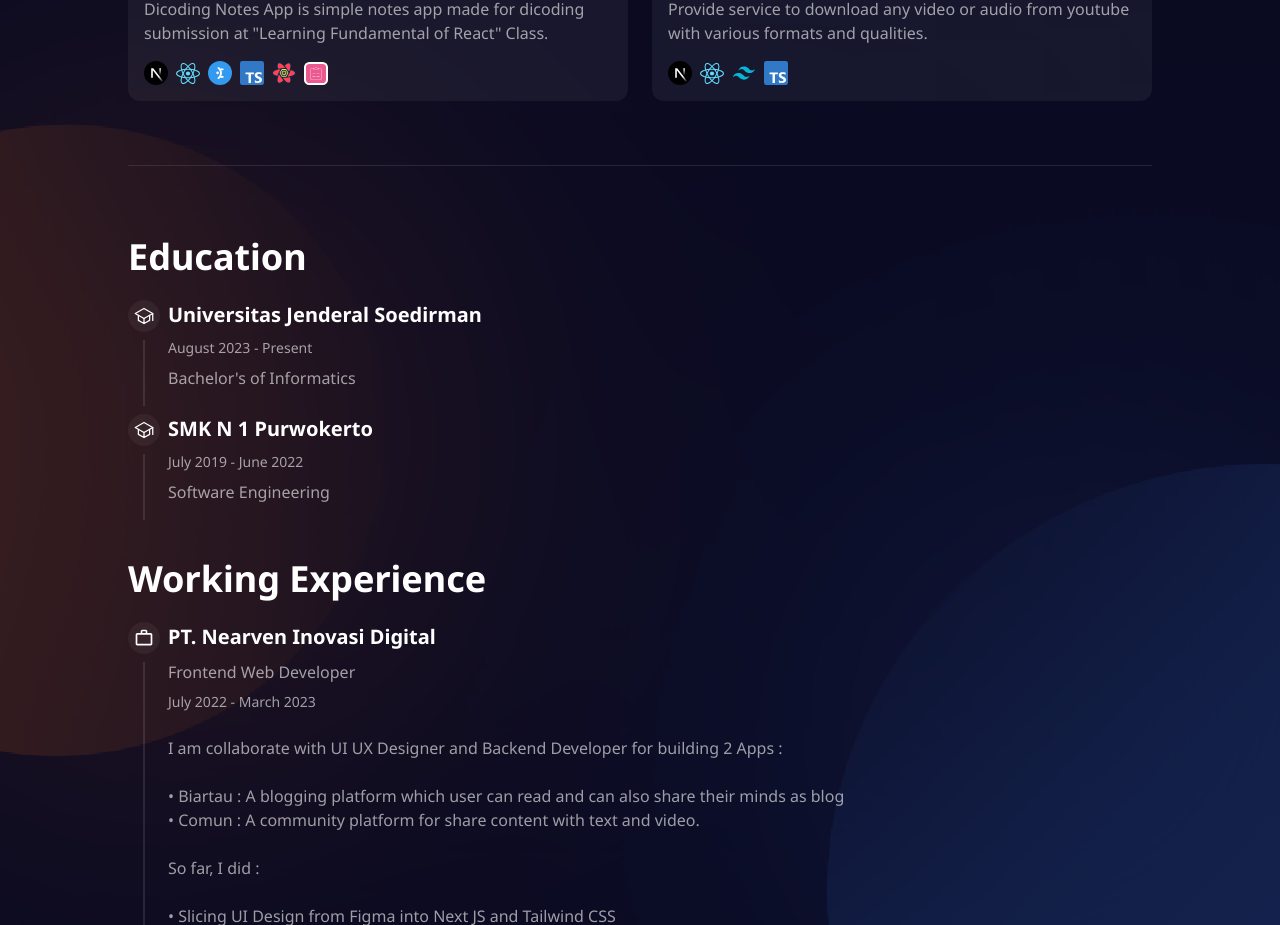
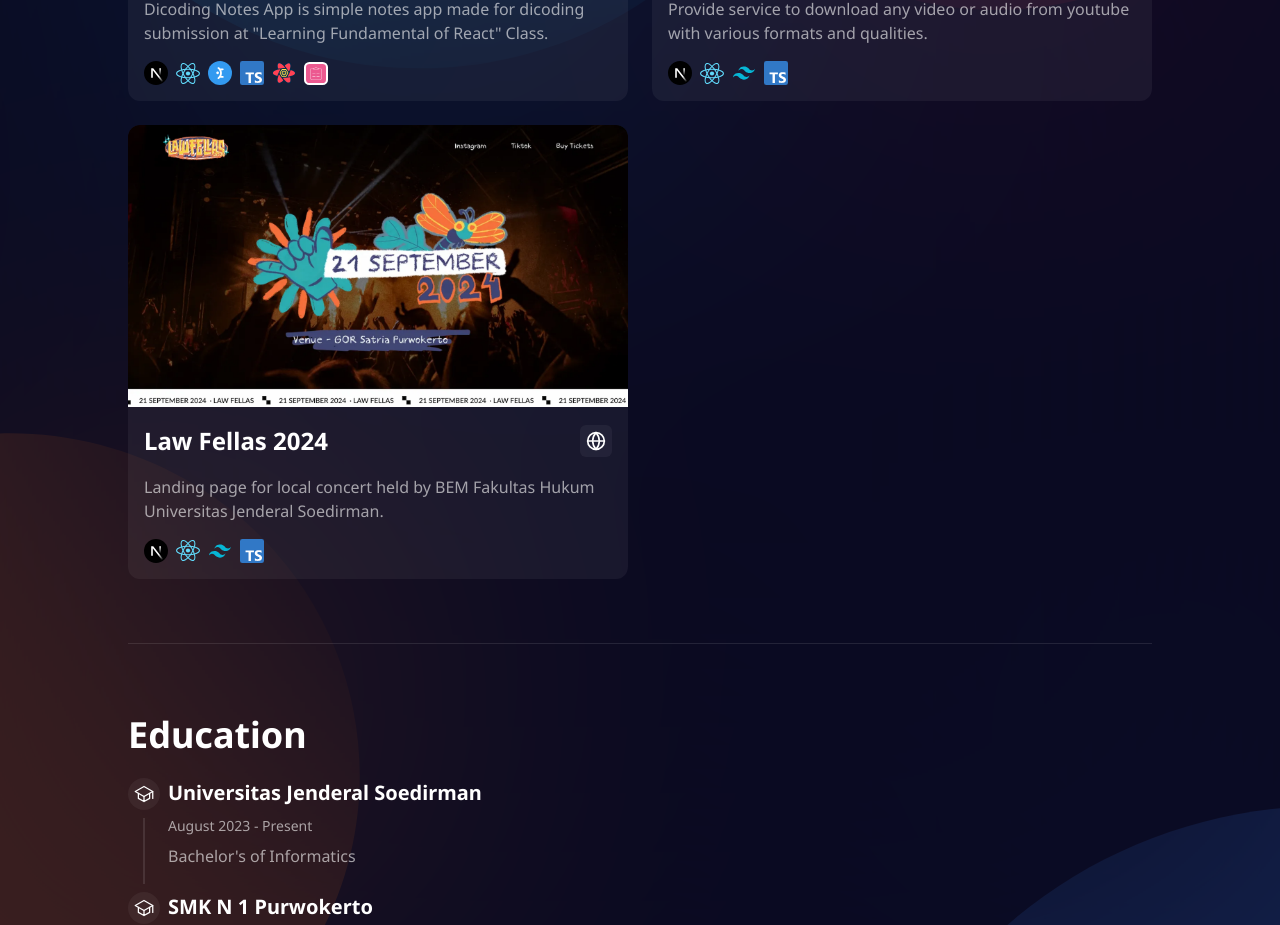
Before and after one commit to iceboy1406/portfolioWebsite, a Next.js app: page / in a window 1280 px wide. Shown: the part 3016-3941 px from the top of the page. Built offline with nearby package versions, Linux system fonts and the light colour scheme.

Commit message:
refactor: add new project (law fellas)

```diff
--- a/src/components/organisms/Sections/ProjectSection/index.tsx
+++ b/src/components/organisms/Sections/ProjectSection/index.tsx
@@ -35,6 +35,7 @@ const ProjectSection = () => {
                                     {project.name}
                                 </h3>
                                 <div className="flex items-center gap-2">
+                                    {project.codeRepositoryUrl &&
                                         <Link
                                             href={project.codeRepositoryUrl}
                                             title="Source Code"
@@ -51,6 +52,7 @@ const ProjectSection = () => {
                                                 />
                                             </div>
                                         </Link>
+                                    }
                                     <Link
                                         href={project.demoUrl}
                                         title="Go to Demo"
--- a/src/data/projectSectionData.ts
+++ b/src/data/projectSectionData.ts
@@ -181,6 +181,34 @@ const projectSectionData = {
                 },
             ],
         },
+        {
+            name: 'Law Fellas 2024',
+            description:
+                'Landing page for local concert held by BEM Fakultas Hukum Universitas Jenderal Soedirman.',
+            imagePreview: {
+                src: '/assets/images/projects/lawfellas.webp',
+                alt: 'Law Fellas 2024 Preview',
+            },
+            demoUrl: 'https://lawfellas2024.com/',
+            techUsed: [
+                {
+                    name: 'Next JS',
+                    iconSrc: '/assets/images/skills/nextjs.svg',
+                },
+                {
+                    name: 'React JS',
+                    iconSrc: '/assets/images/skills/react.svg',
+                },
+                {
+                    name: 'Tailwind CSS',
+                    iconSrc: '/assets/images/skills/tailwind.svg',
+                },
+                {
+                    name: 'Typescript',
+                    iconSrc: '/assets/images/skills/ts.svg',
+                },
+            ],
+        },
     ],
 }
 
```
Also changed, not shown: public/assets/images/projects/lawfellas.webp (added). Lines whose indentation alone changed are shown as unchanged.
